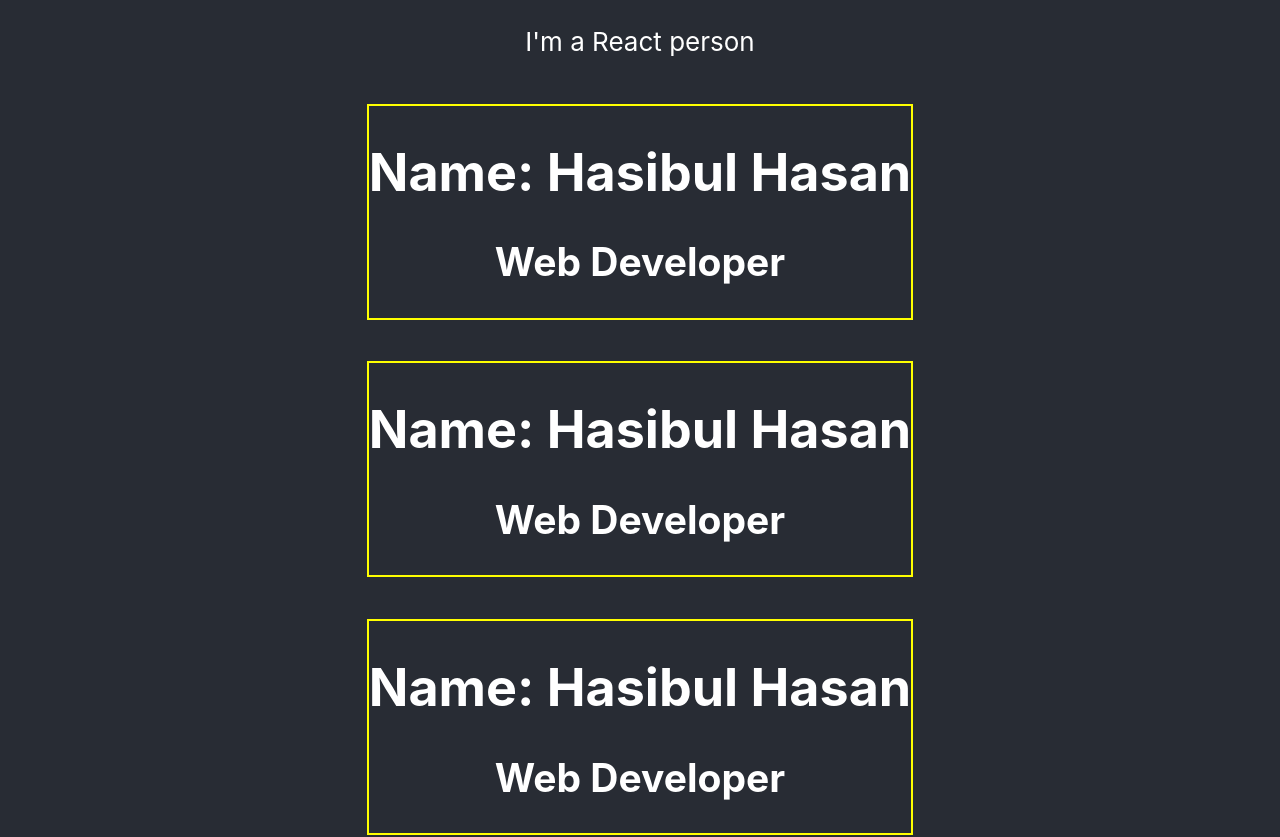
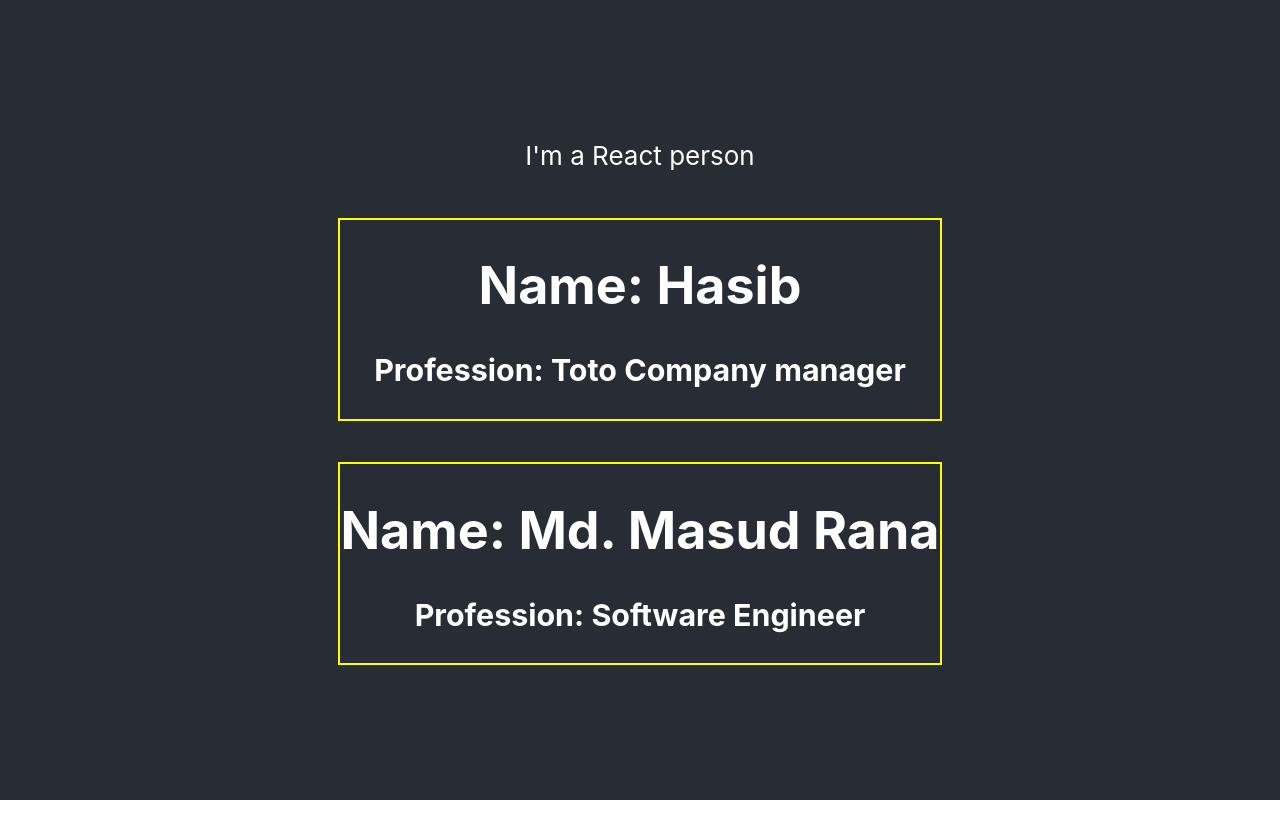
Before and after one commit to Hasib787/my-app, a React (Create React App) app: page / in a window 1280 px wide. Shown: the top 837 px of the page. After the commit the page ends 800 px from the top, so only its background shows below. Built offline with nearby package versions, Linux system fonts and the light colour scheme.

Commit message:
pass dynamic data to component using props

```diff
--- a/src/App.js
+++ b/src/App.js
@@ -6,24 +6,23 @@ function App() {
     <div className="App">
       <header className="App-header">
         <p>I'm a React person</p>
-        <Person></Person>
-        <Person></Person>
-        <Person></Person>
-        <Person></Person>
+        <Person name="Hasib" job="Toto Company manager"></Person>
+        <Person name="Md. Masud Rana" job="Software Engineer"></Person>
       </header>
     </div>
   );
 }
 
-function Person(){
-  const personStyle={
-    border:'2px solid yellow',
-    margin: '.8em'
+function Person(props) {
+  const personStyle = {
+    border: '2px solid yellow',
+    margin: '.8em',
+    width: '600px'
   }
   return (
-    <div style = {personStyle}>
-      <h1>Name: Hasibul Hasan</h1>
-      <h2>Web Developer</h2>
+    <div style={personStyle}>
+      <h1>Name: {props.name} </h1>
+      <h3>Profession: {props.job} </h3>
     </div>
   )
 }
```
